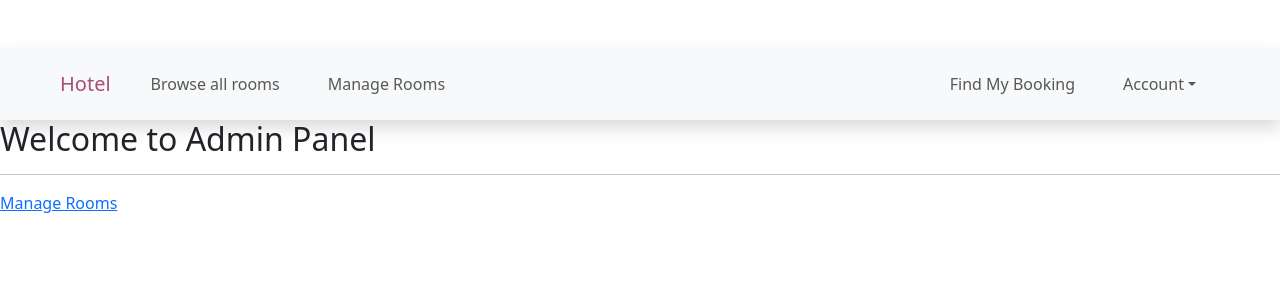
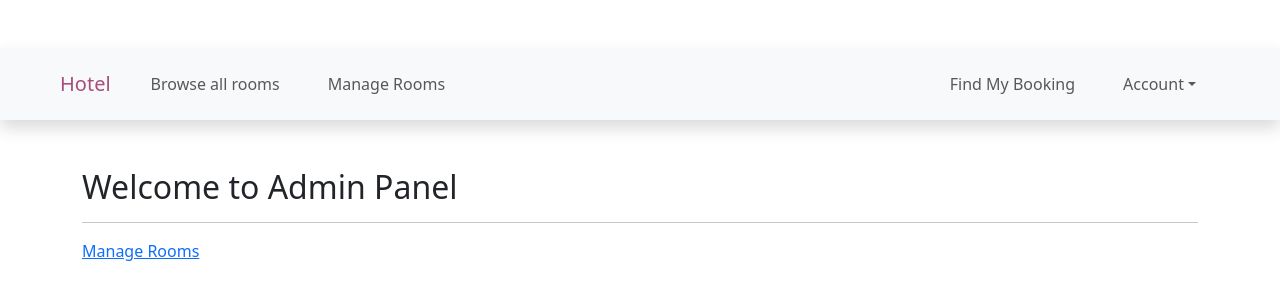
Before and after one commit to jupitters/java-hotel-booking, a React (Vite) app in the folder hotel-booking/: page /admin in a window 1280 px wide. Shown: the top 300 px of the page. Built offline with nearby package versions, Linux system fonts and the light colour scheme.

Commit message:
admin component

```diff
--- a/hotel-booking/src/components/admin/Admin.jsx
+++ b/hotel-booking/src/components/admin/Admin.jsx
@@ -2,11 +2,11 @@ import {Link} from "react-router-dom";
 
 const Admin = () => {
     return (
-        <div>
+        <section className="container mt-5">
             <h2>Welcome to Admin Panel</h2>
             <hr />
             <Link to={"/add-room"}>Manage Rooms</Link>
-        </div>
+        </section>
     )
 }
 
```
